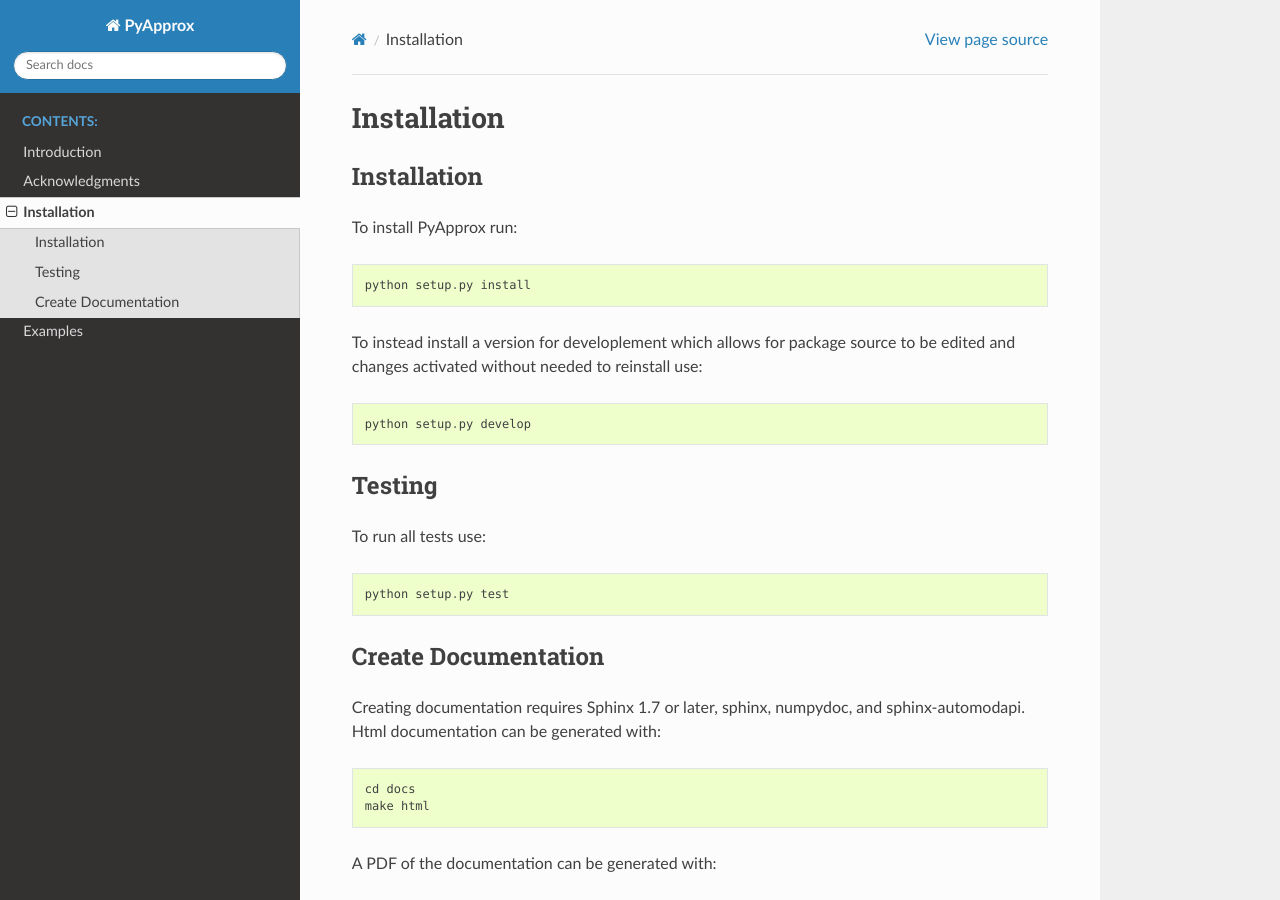
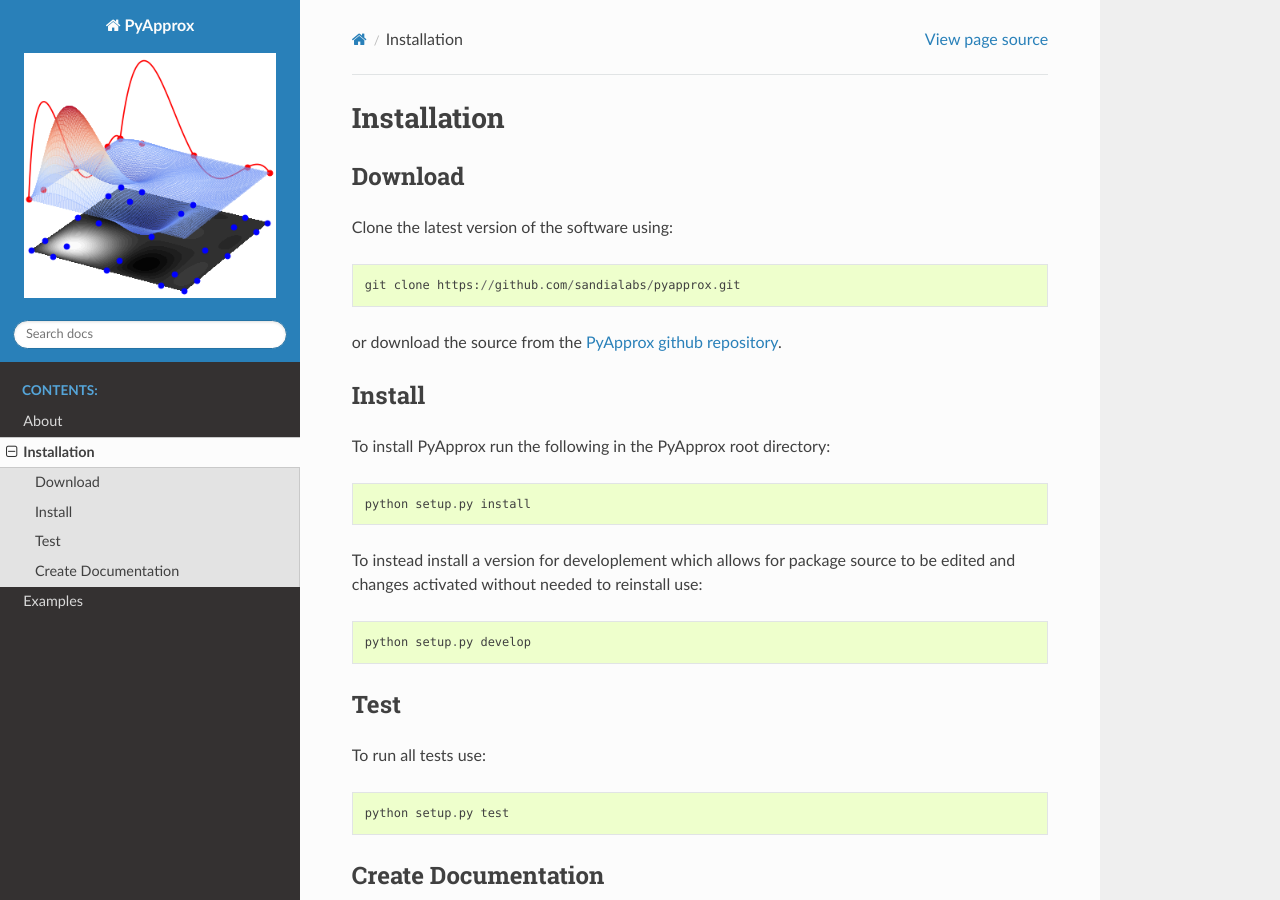
Before and after one commit to sandialabs/pyapprox, a Sphinx documentation site: the page built from docs/source/install.rst, in a window 1280 px wide and 900 px high. Built offline with Sphinx 7.4.7 and the Read the Docs theme 2.0.0, drawn with Linux system fonts in a browser that asks for light colours.

Commit message:
added logo to sidebar of html docs

```diff
--- a/docs/source/conf.py
+++ b/docs/source/conf.py
@@ -74,6 +74,12 @@
 #html_theme = 'scipy-sphinx-theme'
 html_theme = 'sphinx_rtd_theme'
 
+html_theme_options = {
+    'logo_only': False,
+    'navigation_depth': 2
+}
+html_logo='./figures/pyapprox-logo.png'
+
 # Add any paths that contain custom static files (such as style sheets) here,
 # relative to this directory. They are copied after the builtin static files,
 # so a file named "default.css" will overwrite the builtin "default.css".
--- a/docs/source/examples.rst
+++ b/docs/source/examples.rst
@@ -1,5 +1,7 @@
 Examples
 ========
+The following links provide a set of tutorials demonstrating various functionality of the PyApprox module.
+
 .. toctree::
    :maxdepth: 2
 
--- a/docs/source/index.rst
+++ b/docs/source/index.rst
@@ -1,5 +1,7 @@
 PyApprox Reference Manual
 =========================
+
+The following links document the functionality of the PyApprox module.
 
 .. toctree::
    :maxdepth: 2
--- a/docs/source/install.rst
+++ b/docs/source/install.rst
@@ -2,9 +2,17 @@
 Installation
 ############
 
-Installation
-------------
-To install PyApprox run::
+Download
+--------
+Clone the latest version of the software using::
+
+  git clone https://github.com/sandialabs/pyapprox.git
+
+or download the source from the `PyApprox github repository <https://github.com/sandialabs/pyapprox>`_.
+
+Install
+-------
+To install PyApprox run the following in the PyApprox root directory::
 
     python setup.py install
 
@@ -13,8 +21,8 @@
 
     python setup.py develop
 
-Testing
--------
+Test
+----
 To run all tests use::
 
   python setup.py test
```
Also changed, not shown: docs/source/intro.rst (+9 -3 lines), docs/source/figures/pyapprox-logo.png (added).
